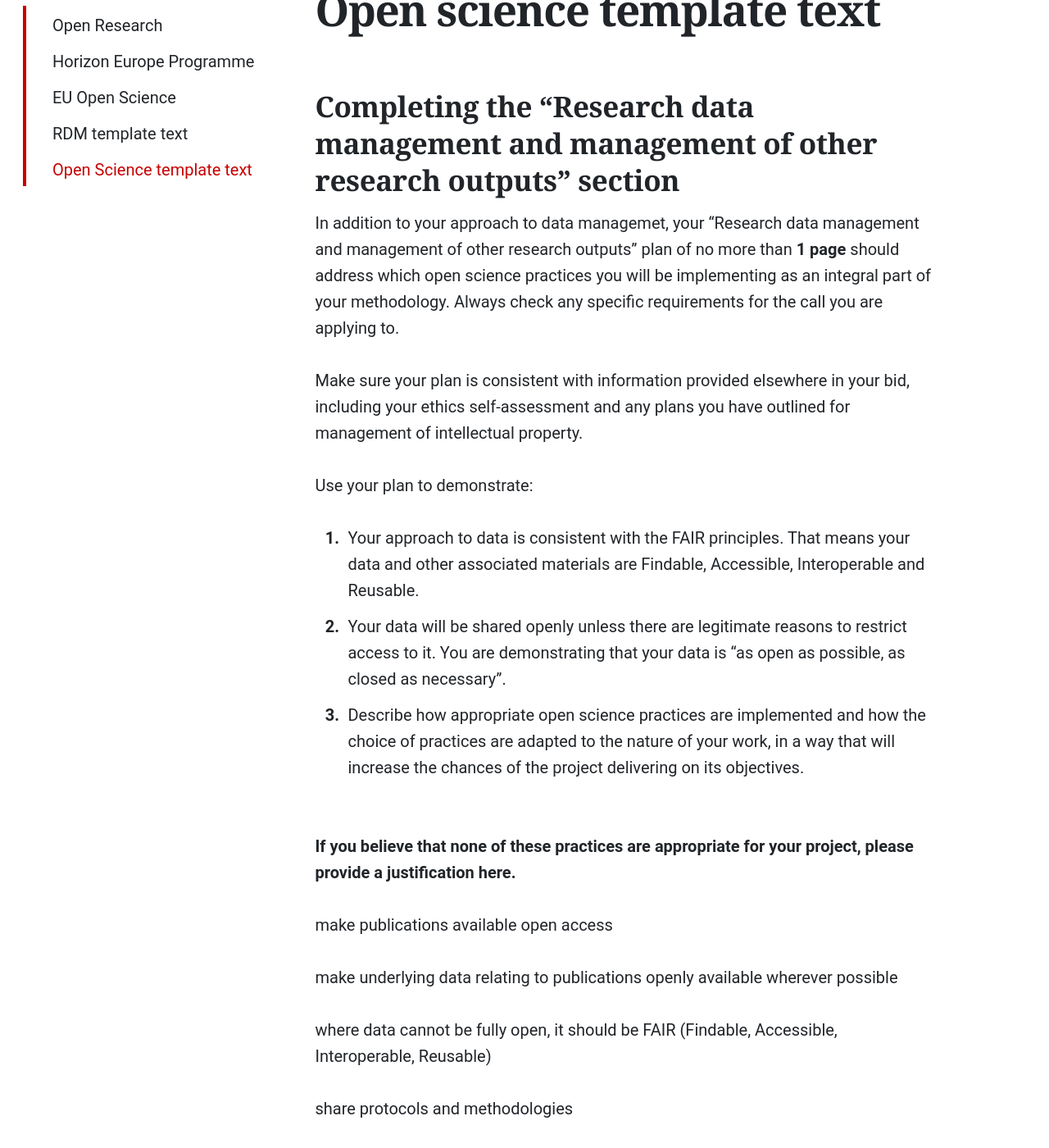
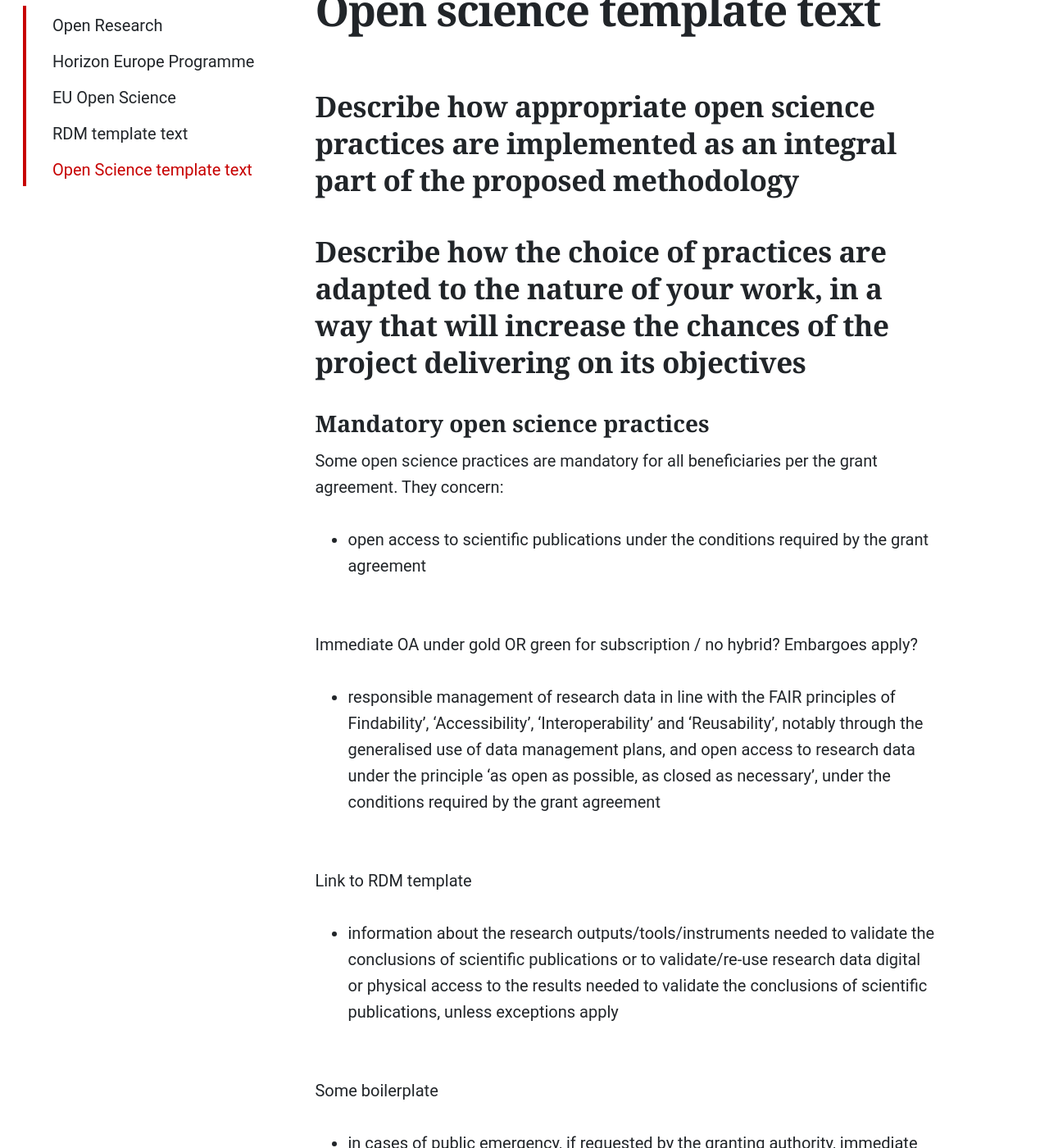
Before and after one commit to uol-library/rdl-handbook, a Jekyll site: the page built from pages/open-research/open-science-template.md, in a window 1280 px wide and 1400 px high, scrolled down 395 px. Shown: the whole window at 82% size. Built offline with Jekyll 4.4.1, drawn with Linux system fonts in a browser that asks for light colours; some web fonts are replaced; some of the changed text lies outside the part shown.

Commit message:
Update open-science-template.md

```diff
--- a/pages/open-research/open-science-template.md
+++ b/pages/open-research/open-science-template.md
@@ -6,38 +6,68 @@ index: true
 permalink: /open-research/open-science-template/
 ---
 
-### Completing the "Research data management and management of other research outputs" section
+### Describe how appropriate open science practices are implemented as an integral part of the proposed methodology
+### Describe how the choice of practices are adapted to the nature of your work, in a way that will increase the chances of the project delivering on its objectives
 
-In addition to your approach to data managemet, your “Research data management and management of other research outputs” plan of no more than **1 page** should address which open science practices you will be implementing as an integral part of your methodology. Always check any specific requirements for the call you are applying to.
+#### Mandatory open science practices
 
-Make sure your plan is consistent with information provided elsewhere in your bid, including your ethics self-assessment and any plans you have outlined for management of intellectual property.
+Some open science practices are mandatory for all beneficiaries per the grant agreement. They concern:
 
-Use your plan to demonstrate:
-1. Your approach to data is consistent with the FAIR principles. That means your data and other associated materials are Findable, Accessible, Interoperable and Reusable.
-2. Your data will be shared openly unless there are legitimate reasons to restrict access to it. You are demonstrating that your data is “as open as possible, as closed as necessary”.
-3. Describe how appropriate open science practices are implemented and how the choice of practices are adapted to the nature of your work, in a way that will increase the chances of the project delivering on its objectives.
+* open access to scientific publications under the conditions required by the grant agreement
 
-**If you believe that none of these practices are appropriate for your project, please provide a justification here.**
+Immediate OA under gold OR green for subscription / no hybrid? Embargoes apply?
+
+* responsible management of research data in line with the FAIR principles of Findability’, ‘Accessibility’, ‘Interoperability’ and ‘Reusability’, notably through the generalised use of data management plans, and open access to research data under the principle ‘as open as possible, as closed as necessary’, under the conditions required by the grant agreement
+
+Link to RDM template
+
+* information about the research outputs/tools/instruments needed to validate the conclusions of scientific publications or to validate/re-use research data digital or physical access to the results needed to validate the conclusions of scientific publications, unless exceptions apply
+
+Some boilerplate
+
+* in cases of public emergency, if requested by the granting authority, immediate open access to all research outputs under open licenses or, if exceptions apply, access under fair and reasonable conditions to legal entities that need the research outputs to address the public emergency
+
+How does this work in respect to publisher copyright / T&C?
+
+#### Recommended open science practices
+
+* Open qualitative data for research documentation or further use e.g. Open interview transcripts / workshop notes
 
 
-make publications available open access
+* Open analysis code (analytical code for data analysis that anyone can inspect, modify, and enhance)
 
-make underlying data relating to publications openly available wherever possible
 
-where data cannot be fully open, it should be FAIR (Findable, Accessible, Interoperable, Reusable)
+* Open software code (source code for software that anyone can inspect, modify, and enhance)
 
-share protocols and methodologies
 
-share software and code
+* Preprints i.e. version of a scholarly or scientific paper published online before formal peer review and publication
 
-share negative results to prevent unnecessary repetition of research
 
-establish rights for (archival) source material to be digitised and shared where possible
+* Open licences (e.g. CC-BY, MIT licence) (public license that specifies what can and cannot be done with a work, stating permissions and restrictions)
 
-apply appropriate licences to your open material eg Creative Commons
 
-use persistent identifiers consistently throughout your workflow eg DOI and ORCID
+* Open Peer Review (review mechanism disclosing author and referee identities to one another at any point during the peer review or publication process)
 
-exploit online tools to aid collaboration including blogging, social media, altmetrics, pre-print servers
 
-consider ‘citizen science’ approaches where appropriate.
+* Open Materials (any ancillary research materials such as protocols, proposals, stimuli, codebooks etc. published online)
+
+
+* Open / electronic lab notebooks (designed to replace paper laboratory notebooks and published online)
+
+
+* Preregistration (specifying a research plan in advance of a study and submitting it to a registry)
+
+
+* Registered reports (publishing format emphasising the importance of the research question and the quality of methodology by conducting peer review prior to data collection)
+
+
+* Collaborative writing tools (online platforms to facilitate real time collaboration on documents or projects)
+
+
+* Alternative metrics (altmetrics) (a type of data that helps people understand how research is discussed online. Complementary to traditional bibliometrics like citation counts)
+
+
+* Open Educational Resources (freely accessible, openly licensed text, media, and other digital assets for use in teaching, learning, and assessment as well as for research purposes)
+
+
+* Citizen science
```
